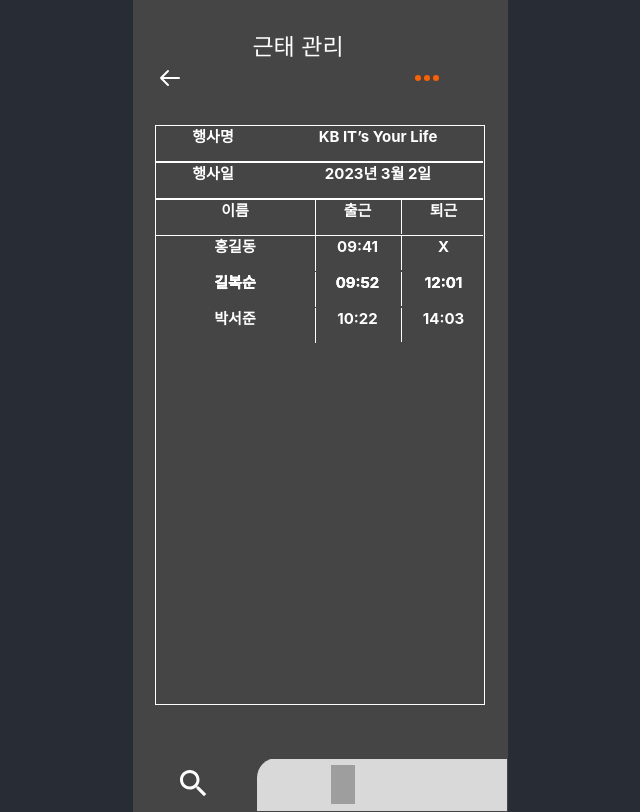
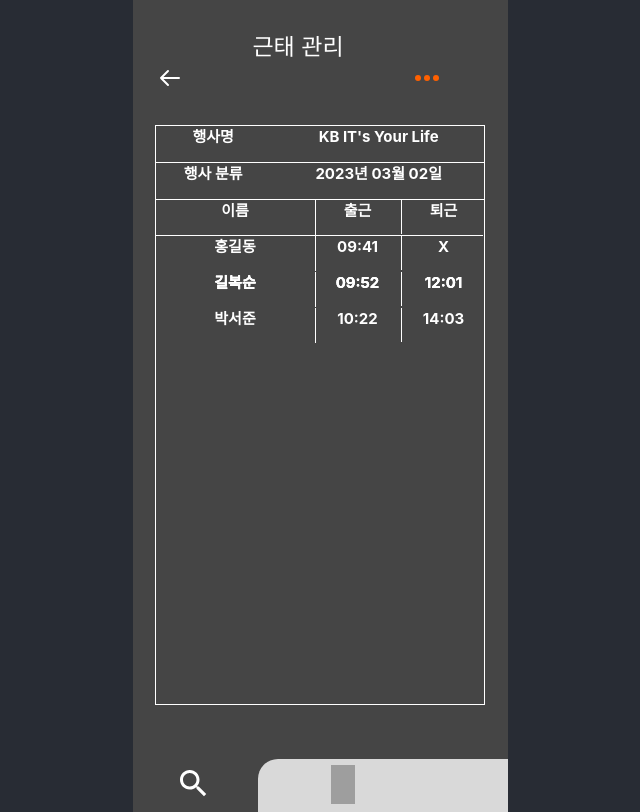
Before and after one commit to KB-Final-Team-2/linket-frontend, a React (Create React App) app: page /staff/event/attend/detail in a window 1280 px wide. Shown: the whole page, without its empty margins (320-960 px from the left). Built offline with nearby package versions, Linux system fonts and the light colour scheme; grey boxes are pictures that could not be loaded; the HTML template or start-up script is replaced by a standard one.

Commit message:
[Feat] #10 Staff 근태 관리 관련 페이지 navbar 컴포넌트

```diff
--- a/src/pages/Staff/EventAttend.tsx
+++ b/src/pages/Staff/EventAttend.tsx
@@ -1,5 +1,6 @@
 import Header from "../../components/Header/Header";
 import NextList from "../../components/List/NextList";
+import NavBar from "../../components/NavBar/NavBar";
 
 const EventAttend = () => {
     const list = [{ title: "2023년 3월 2일" }, { title: "2023년 3월 3일" }, { title: "2023년 3월 4일" }, { title: "2023년 3월 5일" }, { title: "2023년 3월 6일" }, { title: "2023년 3월 7일" }, { title: "2023년 3월 8일" }]
@@ -46,32 +47,7 @@ const EventAttend = () => {
                     </div>
                 </div>
             </div>
-            <div className="w-[375px] h-[53px] absolute left-0 top-[759px] overflow-hidden bg-[#454545]">
-                <div className="w-[125px] h-[53px] absolute left-[249px] top-[-1px] bg-[#d9d9d9]" />
-                <div className="w-[125px] h-[53px] absolute left-[124px] top-[-1px] rounded-tl-[20px] bg-[#d9d9d9]" />
-                <div className="w-[125px] h-[53px] absolute left-[-1px] top-[-1px] bg-[#454545]" />
-                <svg
-                    width={27}
-                    height={27}
-                    viewBox="0 0 27 27"
-                    fill="none"
-                    xmlns="http://www.w3.org/2000/svg"
-                    className="absolute left-[47px] top-[11px]"
-                    preserveAspectRatio="none"
-                >
-                    <path
-                        d="M18.75 16.5H17.565L17.145 16.095C18.615 14.385 19.5 12.165 19.5 9.75C19.5 4.365 15.135 0 9.75 0C4.365 0 0 4.365 0 9.75C0 15.135 4.365 19.5 9.75 19.5C12.165 19.5 14.385 18.615 16.095 17.145L16.5 17.565V18.75L24 26.235L26.235 24L18.75 16.5ZM9.75 16.5C6.015 16.5 3 13.485 3 9.75C3 6.015 6.015 3 9.75 3C13.485 3 16.5 6.015 16.5 9.75C16.5 13.485 13.485 16.5 9.75 16.5Z"
-                        fill="white"
-                    />
-                </svg>
-                <div className="w-[23px] h-[39.26px]">
-                    <div className="absolute left-[198.5px] top-[5.5px]" />
-                    <img
-                        className="w-[23.82px] h-[39px] absolute left-[198.5px] top-[5.5px]"
-                        src="small_logo.png"
-                    />
-                </div>
-            </div>
+			<NavBar state="1"/>
         </div>
     )
 }
--- a/src/pages/Staff/EventAttendDetail.tsx
+++ b/src/pages/Staff/EventAttendDetail.tsx
@@ -1,6 +1,22 @@
 import Header from "../../components/Header/Header";
+import List from "../../components/List/List";
+import NavBar from "../../components/NavBar/NavBar";
 
 const AttendDetail = () => {
+    const event = {
+        eventTitle: "KB IT's Your Life",
+        startDate: "2023년 03월 02일",
+    }
+    const gridHeader = {
+        title: "이름",
+        content1: "출근",
+        content2: "퇴근"
+    }
+    const part = [
+        { name: "홍길동", attStartDatetime: "09:41", attEndDatetime: "X" },
+        { name: "길복순", attStartDatetime: "09:52", attEndDatetime: "12:01" },
+        { name: "박서준", attStartDatetime: "10:22", attEndDatetime: "14:03" }
+    ]
     return (
         <div className="w-[375px] h-[812px] relative overflow-hidden bg-white">
             <svg
@@ -15,47 +31,10 @@ const AttendDetail = () => {
                 <path d="M0 0H375V812H0V0Z" fill="#454545" />
             </svg>
             <Header title="근태 관리" />
-            <div className="w-[331px] h-[622px] absolute left-[22px] top-[125px]" />
             <div className="w-[331px] h-[622px] absolute left-[22px] top-[125px] overflow-hidden">
                 <div className="w-[330px] h-[580px] absolute left-0 top-0 overflow-hidden border border-white">
-                    <div className="w-[330px] h-[37px] absolute left-0 top-0 overflow-hidden">
-                        <p className="w-[115px] h-[37px] absolute left-0 top-0 text-[15px] font-bold text-center text-white">
-                            행사명
-                        </p>
-                        <p className="w-[215px] h-[37px] absolute left-[115px] top-0 text-[15px] font-bold text-center text-white">
-                            KB IT’s Your Life
-                        </p>
-                        <svg
-                            width={330}
-                            height={4}
-                            viewBox="0 0 330 4"
-                            fill="none"
-                            xmlns="http://www.w3.org/2000/svg"
-                            className="absolute left-[-2.5px] top-[34.5px]"
-                            preserveAspectRatio="none"
-                        >
-                            <line y1={2} x2={331} y2={2} stroke="white" strokeWidth={4} />
-                        </svg>
-                    </div>
-                    <div className="w-[330px] h-[37px] absolute left-0 top-[37px] overflow-hidden">
-                        <p className="w-[115px] h-[37px] absolute left-0 top-0 text-[15px] font-bold text-center text-white">
-                            행사일
-                        </p>
-                        <p className="w-[215px] h-[37px] absolute left-[115px] top-0 text-[15px] font-bold text-center text-white">
-                            2023년 3월 2일
-                        </p>
-                        <svg
-                            width={330}
-                            height={4}
-                            viewBox="0 0 330 4"
-                            fill="none"
-                            xmlns="http://www.w3.org/2000/svg"
-                            className="absolute left-[-2.5px] top-[34.5px]"
-                            preserveAspectRatio="none"
-                        >
-                            <line y1={2} x2={331} y2={2} stroke="white" strokeWidth={4} />
-                        </svg>
-                    </div>
+                    <List title="행사명" content={event.eventTitle} />
+                    <List title="행사 분류" content={event.startDate} />
                     <div className="w-[331px] h-[519px] absolute left-0 top-[74px] overflow-hidden">
                         <div className="w-[331px] h-9 absolute left-0 top-0 overflow-hidden">
                             <div className="w-[86px] h-9 absolute left-[245px] top-0 overflow-hidden">
@@ -347,32 +326,7 @@ const AttendDetail = () => {
                     </div>
                 </div>
             </div>
-            <div className="w-[375px] h-[53px] absolute left-0 top-[759px] overflow-hidden bg-[#454545]">
-                <div className="w-[125px] h-[53px] absolute left-[249px] top-[-1px] bg-[#d9d9d9]" />
-                <div className="w-[125px] h-[53px] absolute left-[124px] top-[-1px] rounded-tl-[20px] bg-[#d9d9d9]" />
-                <div className="w-[125px] h-[53px] absolute left-[-1px] top-[-1px] bg-[#454545]" />
-                <svg
-                    width={27}
-                    height={27}
-                    viewBox="0 0 27 27"
-                    fill="none"
-                    xmlns="http://www.w3.org/2000/svg"
-                    className="absolute left-[47px] top-[11px]"
-                    preserveAspectRatio="none"
-                >
-                    <path
-                        d="M18.75 16.5H17.565L17.145 16.095C18.615 14.385 19.5 12.165 19.5 9.75C19.5 4.365 15.135 0 9.75 0C4.365 0 0 4.365 0 9.75C0 15.135 4.365 19.5 9.75 19.5C12.165 19.5 14.385 18.615 16.095 17.145L16.5 17.565V18.75L24 26.235L26.235 24L18.75 16.5ZM9.75 16.5C6.015 16.5 3 13.485 3 9.75C3 6.015 6.015 3 9.75 3C13.485 3 16.5 6.015 16.5 9.75C16.5 13.485 13.485 16.5 9.75 16.5Z"
-                        fill="white"
-                    />
-                </svg>
-                <div className="w-[23px] h-[39.26px]">
-                    <div className="absolute left-[198.5px] top-[5.5px]" />
-                    <img
-                        className="w-[23.82px] h-[39px] absolute left-[198.5px] top-[5.5px]"
-                        src="small_logo.png"
-                    />
-                </div>
-            </div>
+            <NavBar state="1" />
         </div>
     )
 }
```
